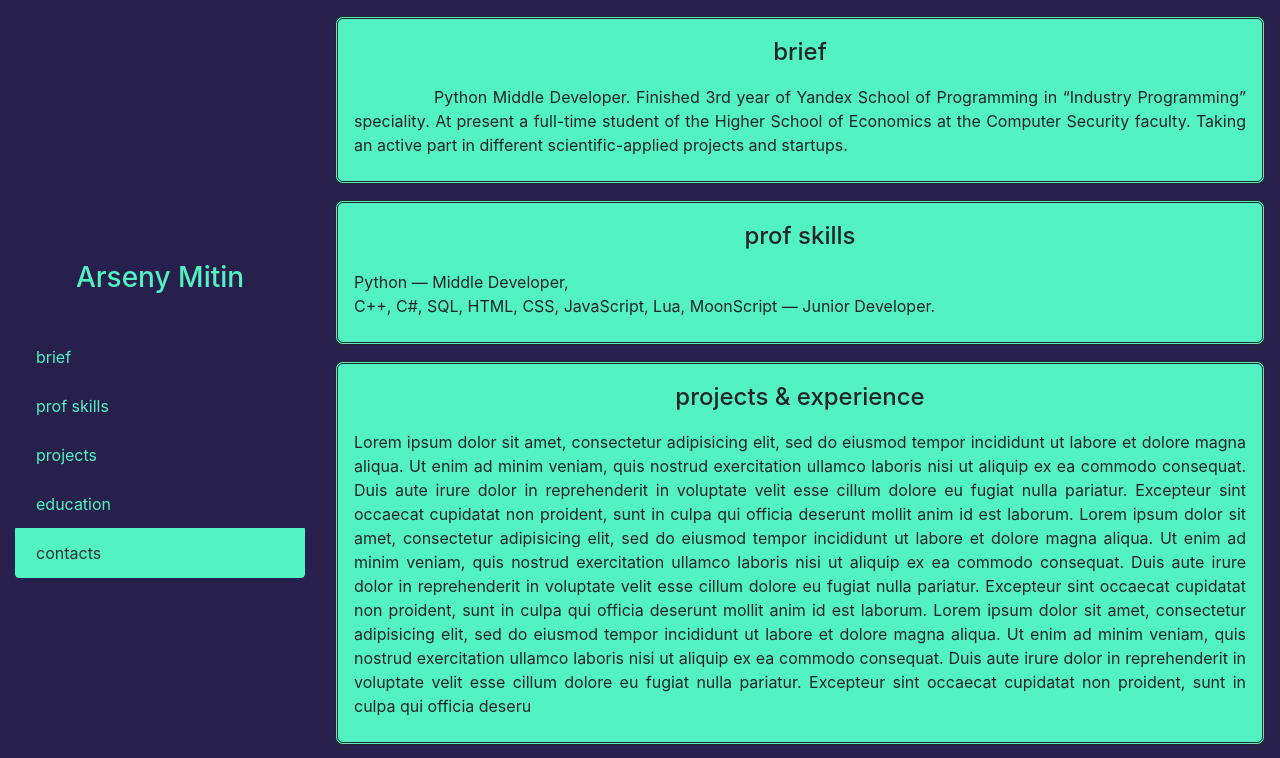
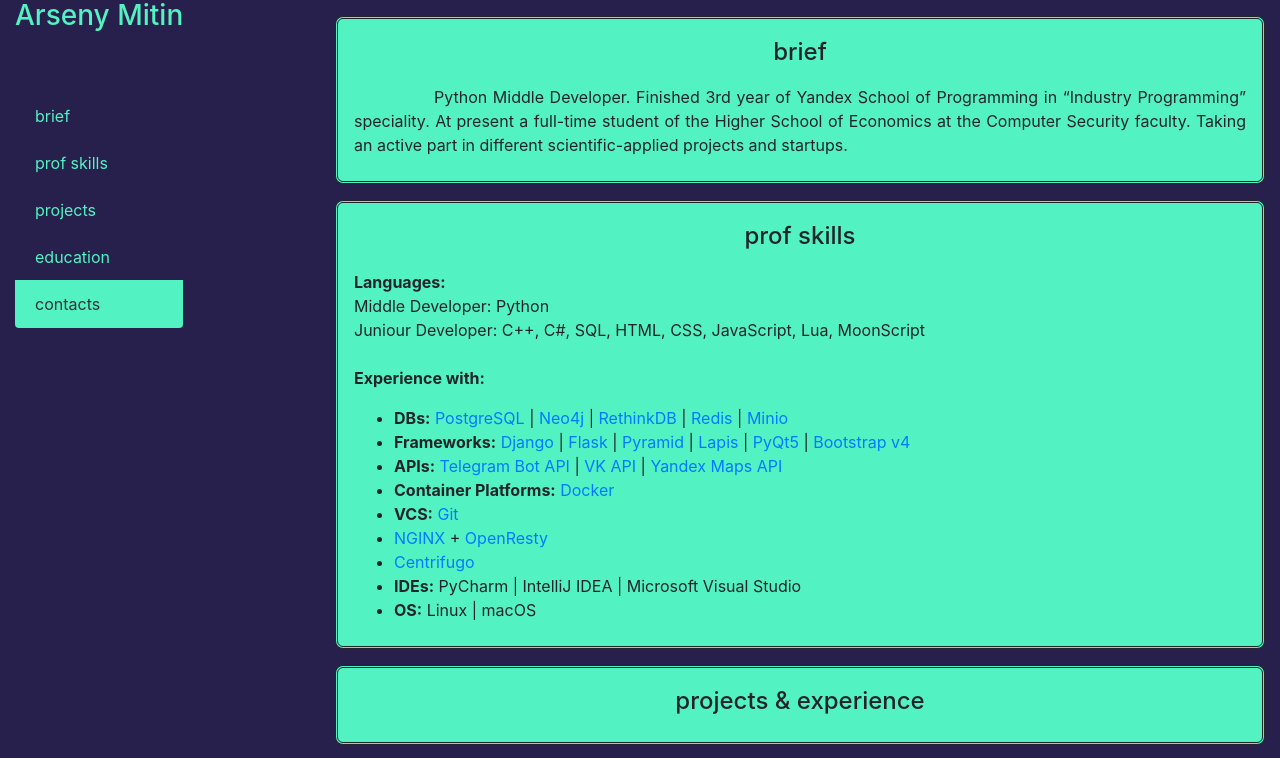
Before and after one commit to cs173/info_html, a plain HTML site: page about.html in a window 1280 px wide. Shown: the top 758 px of the page. Drawn offline with nearby package versions, Linux system fonts and the light colour scheme.

Commit message:
vertical divide sidenav

```diff
--- a/about.html
+++ b/about.html
@@ -17,10 +17,10 @@
 <body data-spy="scroll">
     <div class="container-fluid">
         <div class="row">
-            <div class="sidenav-wrapper">
-                <div id="sidenav" class="col-md-3">
-                    <h3 class="label" href="#brief">Arseny Mitin</h3>
-                    <div class="list-group">
+            <div class="col-md-3">
+                <div class="sidenav-wrapper">
+                    <h3 class="label" style="display: table-row; vertical-align: top;" href="#brief">Arseny Mitin</h3>
+                    <div id="sidenav" class="list-group">
                         <a class="list-group-item list-group-item-action active" href="#brief">brief</a>
                         <a class="list-group-item list-group-item-action" href="#prof-skills">prof skills</a>
                         <a class="list-group-item list-group-item-action" href="#projects">projects</a>
@@ -29,13 +29,30 @@
                     </div>
                 </div>
             </div>
+            <!-- <div class="sidenav-wrapper">
+                <div id="sidenav" class="col-md-3">
+                    <h3 class="label" href="#brief">Arseny Mitin</h3>
+
+                    <div class="list-group">
+                        <a class="list-group-item list-group-item-action active" href="#brief">brief</a>
+                        <a class="list-group-item list-group-item-action" href="#prof-skills">prof skills</a>
+                        <a class="list-group-item list-group-item-action" href="#projects">projects</a>
+                        <a class="list-group-item list-group-item-action" href="#education">education</a>
+                        <a class="list-group-item list-group-item-action" href="#contacts">contacts</a>
+                    </div>
+                    <h3 class="label" href="#brief">Arseny Mitin</h3>
+
+                </div>
+            </div> -->
             <div id="brief" class="col-md-9 ml-md-auto" style="padding-top: 1vh; padding-bottom: 1vh;">
                 <div class="section-wrapper">
                     <div class="section">
                         <h4 class="header">brief</h4>
                         <p class="text" style="text-indent: 10vh;">
-                            Python Middle Developer. Finished 3rd year of Yandex School of Programming in “Industry Programming” speciality. At present a full-time student of the Higher School of Economics at the Computer Security faculty. Taking an active part in different scientific-applied
-                            projects and startups.
+                            Python Middle Developer.
+                            Finished 3rd year of Yandex School of Programming in “Industry Programming” speciality.
+                            At present a full-time student of the Higher School of Economics at the Computer Security faculty.
+                            Taking an active part in different scientific-applied projects and startups.
                         </p>
                     </div>
                 </div>
@@ -43,7 +60,58 @@
                     <div class="section">
                         <h4 class="header">prof skills</h4>
                         <p class="text" style="text">
-                            Python — Middle Developer,<br> C++, C#, SQL, HTML, CSS, JavaScript, Lua, MoonScript — Junior Developer.<br>
+                            <b>Languages:</b> <br>
+                            Middle Developer: Python <br>
+                            Juniour Developer: C++, C#, SQL, HTML, CSS, JavaScript, Lua, MoonScript <br>
+                            <br>
+                            <b>Experience with:</b>
+                            <ul>
+                                <li>
+                                    <b>DBs:</b>
+                                    <a target="_balnk" href="https://www.postgresql.org">PostgreSQL</a> |
+                                    <a target="_balnk" href="https://neo4j.com/product/">Neo4j</a> |
+                                    <a target="_balnk" href="https://rethinkdb.com">RethinkDB</a> |
+                                    <a target="_balnk" href="https://redis.io">Redis</a> |
+                                    <a target="_balnk" href="https://minio.io">Minio</a>
+                                </li>
+                                <li>
+                                    <b>Frameworks:</b>
+                                    <a target="_balnk" href="https://www.djangoproject.com">Django</a> |
+                                    <a target="_balnk" href="http://flask.pocoo.org">Flask</a> |
+                                    <a target="_balnk" href="https://trypyramid.com">Pyramid</a> |
+                                    <a target="_balnk" href="http://leafo.net/lapis/">Lapis</a> |
+                                    <a target="_balnk" href="https://www.riverbankcomputing.com/software/pyqt/intro">PyQt5</a> |
+                                    <a target="_balnk" href="https://getbootstrap.com/docs/4.0">Bootstrap v4</a>
+                                </li>
+                                <li>
+                                    <b>APIs:</b>
+                                    <a target="_blank" href="https://core.telegram.org/bots/api">Telegram Bot API</a> |
+                                    <a target="_blank" href="https://vk.com/dev">VK API</a> |
+                                    <a target="_blank" href="https://tech.yandex.ru/MAPS/">Yandex Maps API</a>
+                                </li>
+                                <li>
+                                    <b>Container Platforms:</b>
+                                    <a target="_blank" href="https://www.docker.com">Docker</a>
+                                </li>
+                                <li>
+                                    <b>VCS:</b>
+                                    <a target="_blank" href="https://git-scm.com">Git</a>
+                                </li>
+                                <li>
+                                    <a target="_blank" href="https://www.nginx.com">NGINX</a> + <a target="_blank" href="http://openresty.org/en/">OpenResty</a>
+                                </li>
+                                <li>
+                                    <a target="_blank" href="https://github.com/centrifugal/centrifugo">Centrifugo</a>
+                                </li>
+                                <li>
+                                    <b>IDEs:</b>
+                                    PyCharm | IntelliJ IDEA | Microsoft Visual Studio
+                                </li>
+                                <li>
+                                    <b>ОS:</b>
+                                    Linux | macOS
+                                </li>
+                            </ul>
                         </p>
                     </div>
                 </div>
@@ -51,12 +119,7 @@
                     <div class="section">
                         <h4 class="header">projects & experience</h4>
                         <p class="text">
-                            Lorem ipsum dolor sit amet, consectetur adipisicing elit, sed do eiusmod tempor incididunt ut labore et dolore magna aliqua. Ut enim ad minim veniam, quis nostrud exercitation ullamco laboris nisi ut aliquip ex ea commodo consequat. Duis aute irure dolor
-                            in reprehenderit in voluptate velit esse cillum dolore eu fugiat nulla pariatur. Excepteur sint occaecat cupidatat non proident, sunt in culpa qui officia deserunt mollit anim id est laborum. Lorem ipsum dolor sit amet, consectetur
-                            adipisicing elit, sed do eiusmod tempor incididunt ut labore et dolore magna aliqua. Ut enim ad minim veniam, quis nostrud exercitation ullamco laboris nisi ut aliquip ex ea commodo consequat. Duis aute irure dolor in reprehenderit
-                            in voluptate velit esse cillum dolore eu fugiat nulla pariatur. Excepteur sint occaecat cupidatat non proident, sunt in culpa qui officia deserunt mollit anim id est laborum. Lorem ipsum dolor sit amet, consectetur adipisicing
-                            elit, sed do eiusmod tempor incididunt ut labore et dolore magna aliqua. Ut enim ad minim veniam, quis nostrud exercitation ullamco laboris nisi ut aliquip ex ea commodo consequat. Duis aute irure dolor in reprehenderit in
-                            voluptate velit esse cillum dolore eu fugiat nulla pariatur. Excepteur sint occaecat cupidatat non proident, sunt in culpa qui officia deseru
+
                         </p>
                     </div>
                 </div>
@@ -73,11 +136,7 @@
                     <div class="section">
                         <h4 class="header">contacts</h4>
                         <p class="text">
-                            Lorem ipsum dolor sit amet, consectetur adipisicing elit, sed do eiusmod tempor incididunt ut labore et dolore magna aliqua. Ut enim ad minim veniam, quis nostrud exercitation ullamco laboris nisi ut aliquip ex ea commodo consequat. Duis aute irure dolor
-                            in reprehenderit in voluptate velit esse cillum dolore eu fugiat nulla pariatur. Excepteur sint occaecat cupidatat non proident, sunt in culpa qui officia deserunt mollit anim id est laborum. Lorem ipsum dolor sit amet, consectetur
-                            adipisicing elit, sed do eiusmod tempor incididunt ut labore et dolore magna aliqua. Ut enim ad minim veniam, quis nostrud exercitation ullamco laboris nisi ut aliquip ex ea commodo consequat. Duis aute irure dolor in reprehenderit
-                            in voluptate velit esse cillum dolore eu fugiat nulla pariatur. Excepteur sint occaecat cupidatat non proident, sunt in culpa qui officia deserunt mollit anim id est laborum. Lorem ipsum dolor sit amet, consectetur adipisicing
-                            elit, sed do eiusmod tempor incididunt ut labore et dolore magna aliqua. Ut enim ad minim veniam, quis nostrud exercitation ullamco laboris
+
                         </p>
                     </div>
                 </div>
--- a/styles.css
+++ b/styles.css
@@ -6,12 +6,14 @@ html, body {
 .sidenav-wrapper {
     position: fixed;
     height: 100%;
-    display: flex;
-    align-items: center;
+    display: table;
 }
 
 #sidenav {
-    position: fixed;
+    display: table-row;
+    vertical-align: middle;
+    /*position: fixed;*/
+    /*flex-direction: column;*/
 }
 
 .label {
@@ -23,8 +25,8 @@ html, body {
 
 .list-group-item {
     color: #53F2C2;
-    background-color: #28204C;
-    border-color: #28204C;
+    background-color: inherit;
+    border-style: none;
     text-align: left;
 }
 
```
